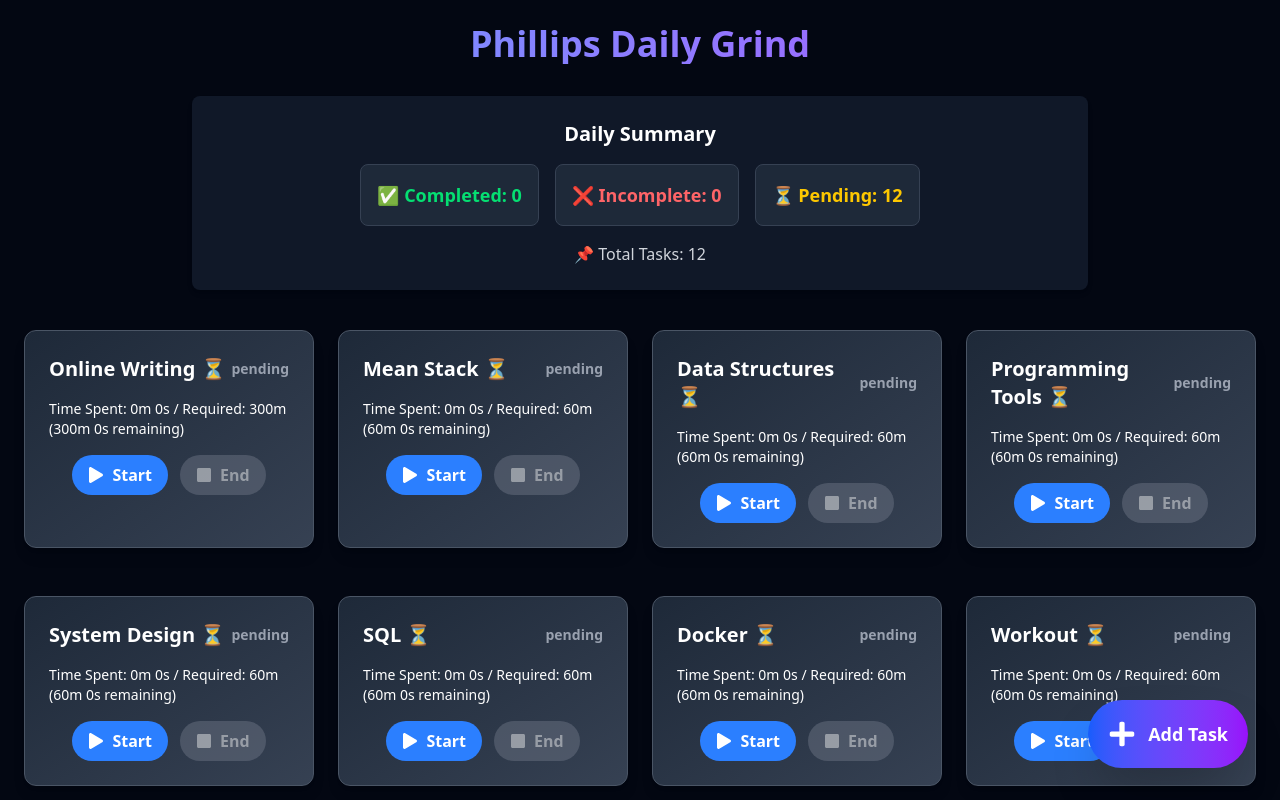
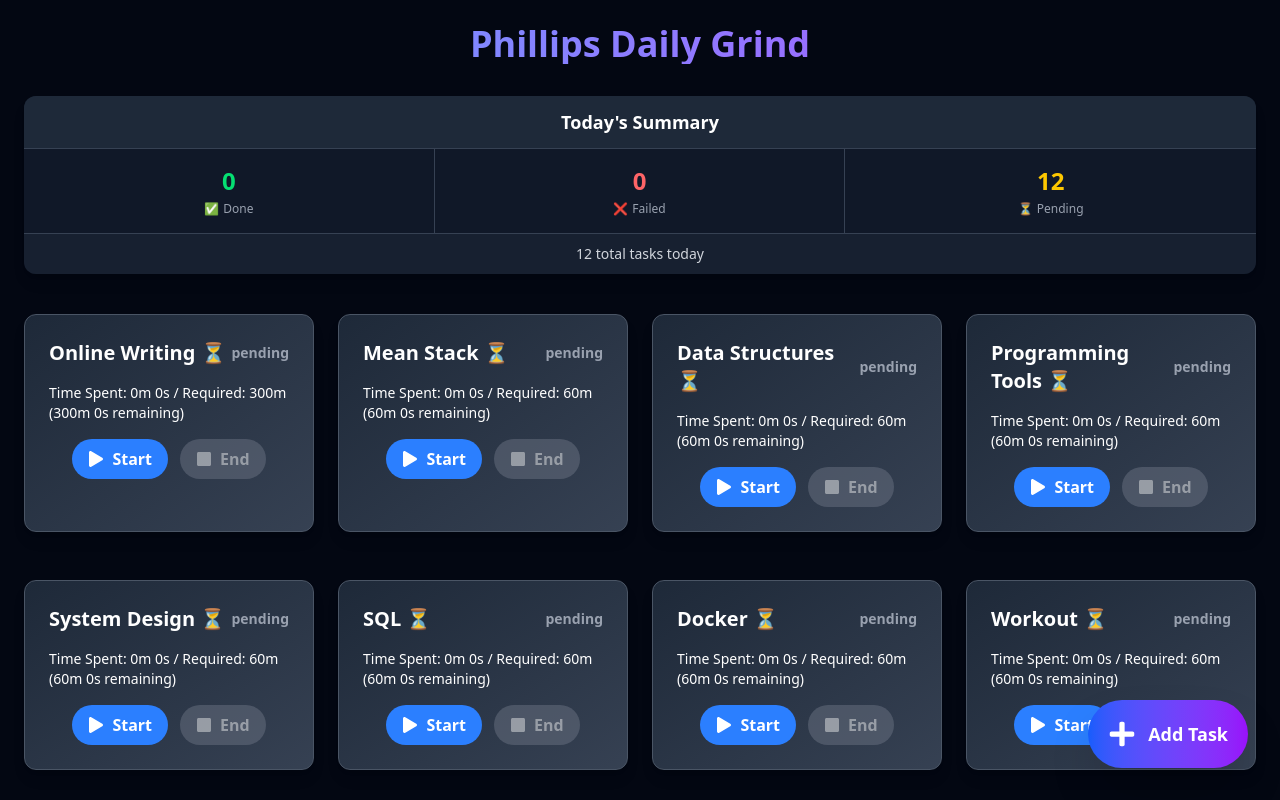
Before and after one commit to littlephillips/productivity_app, a React (Vite) app: page / in a window 1280 px wide. Shown: the top 800 px of the page. Built offline with nearby package versions, Linux system fonts and the light colour scheme.

Commit message:
updated the daily summary

```diff
--- a/src/components/DailySummary.jsx
+++ b/src/components/DailySummary.jsx
@@ -1,25 +1,85 @@
+// import React from "react";
+
+// const DailySummary = ({ tasks }) => {
+//   const done = tasks.filter(t => t.done).length;
+//   const incomplete = tasks.filter(t => t.incomplete).length;
+//   const pending = tasks.filter(t => !t.done && !t.incomplete).length;
+
+//   return (
+//     <div className="bg-gray-900 text-white p-6 rounded-lg shadow-md my-4 w-full max-w-4xl mx-auto">
+//       <h2 className="text-xl font-bold mb-4 text-center">Daily Summary</h2>
+//       <div className="flex flex-row justify-center items-center gap-4 flex-wrap">
+//         <div className="text-center bg-gray-800 p-4 rounded-lg border border-gray-700">
+//           <p className="text-green-400 text-lg font-semibold">✅ Completed: {done}</p>
+//         </div>
+//         <div className="text-center bg-gray-800 p-4 rounded-lg border border-gray-700">
+//           <p className="text-red-400 text-lg font-semibold">❌ Incomplete: {incomplete}</p>
+//         </div>
+//         <div className="text-center bg-gray-800 p-4 rounded-lg border border-gray-700">
+//           <p className="text-yellow-400 text-lg font-semibold">⏳ Pending: {pending}</p>
+//         </div>
+//       </div>
+//       <p className="text-center mt-4 text-gray-300">📌 Total Tasks: {tasks.length}</p>
+//     </div>
+//   );
+// };
+
+// export default DailySummary;
+
+
+
+
+
+
+
+
+
+
+
+
 import React from "react";
 
 const DailySummary = ({ tasks }) => {
   const done = tasks.filter(t => t.done).length;
   const incomplete = tasks.filter(t => t.incomplete).length;
   const pending = tasks.filter(t => !t.done && !t.incomplete).length;
+  const total = tasks.length;
 
   return (
-    <div className="bg-gray-900 text-white p-6 rounded-lg shadow-md my-4 w-full max-w-4xl mx-auto">
-      <h2 className="text-xl font-bold mb-4 text-center">Daily Summary</h2>
-      <div className="flex flex-row justify-center items-center gap-4 flex-wrap">
-        <div className="text-center bg-gray-800 p-4 rounded-lg border border-gray-700">
-          <p className="text-green-400 text-lg font-semibold">✅ Completed: {done}</p>
+    <div className="bg-gray-900 text-white rounded-xl shadow-lg overflow-hidden my-3">
+      {/* Header */}
+      <div className="bg-gray-800 px-5 py-3 border-b border-gray-700">
+        <h2 className="text-lg font-bold text-center">Today's Summary</h2>
+      </div>
+
+      {/* Compact Stats Row */}
+      <div className="grid grid-cols-3 divide-x divide-gray-700">
+        <div className="py-4 text-center">
+          <p className="text-2xl font-bold text-green-400">{done}</p>
+          <p className="text-xs text-gray-400 mt-1 flex items-center justify-center gap-1">
+            <span>✅</span> Done
+          </p>
         </div>
-        <div className="text-center bg-gray-800 p-4 rounded-lg border border-gray-700">
-          <p className="text-red-400 text-lg font-semibold">❌ Incomplete: {incomplete}</p>
+        <div className="py-4 text-center">
+          <p className="text-2xl font-bold text-red-400">{incomplete}</p>
+          <p className="text-xs text-gray-400 mt-1 flex items-center justify-center gap-1">
+            <span>❌</span> Failed
+          </p>
         </div>
-        <div className="text-center bg-gray-800 p-4 rounded-lg border border-gray-700">
-          <p className="text-yellow-400 text-lg font-semibold">⏳ Pending: {pending}</p>
+        <div className="py-4 text-center">
+          <p className="text-2xl font-bold text-yellow-400">{pending}</p>
+          <p className="text-xs text-gray-400 mt-1 flex items-center justify-center gap-1">
+            <span>⏳</span> Pending
+          </p>
         </div>
       </div>
-      <p className="text-center mt-4 text-gray-300">📌 Total Tasks: {tasks.length}</p>
+
+      {/* Total Footer */}
+      <div className="bg-gray-800/50 px-5 py-2.5 text-center border-t border-gray-700">
+        <p className="text-sm text-gray-300">
+          <span className="font-medium">{total}</span> total tasks today
+        </p>
+      </div>
     </div>
   );
 };
```
